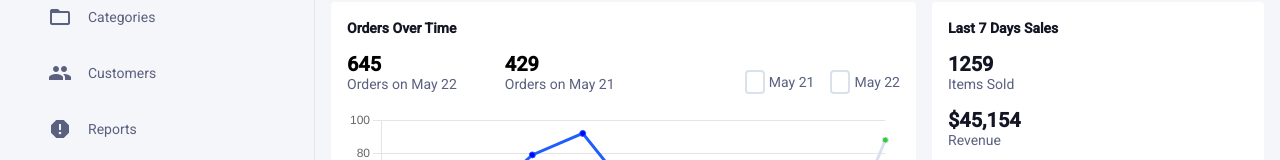
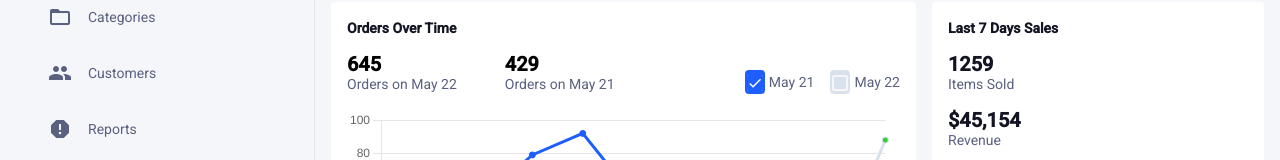
Before and after one commit to sudeshpariyar/frontend-greenbase-dashboard, an Angular app: page /dashboard in a window 1280 px wide. Shown: the part 251-411 px from the top of the page. Built offline with nearby package versions, Linux system fonts and the light colour scheme.

Commit message:
fixed the chck box

```diff
--- a/src/app/app.module.ts
+++ b/src/app/app.module.ts
@@ -22,6 +22,7 @@ import { StatusHighlightDirective } from './directives/status-highlight.directiv
 import { OrderOverTimeChartComponent } from './dashboard/order-over-time-chart/order-over-time-chart.component';
 import { LastSevenDaySalesChartComponent } from './dashboard/last-seven-day-sales-chart/last-seven-day-sales-chart.component';
 import { MatCheckboxModule } from '@angular/material/checkbox';
+import { MatRadioModule } from '@angular/material/radio';
 
 @NgModule({
   declarations: [
@@ -49,6 +50,7 @@ import { MatCheckboxModule } from '@angular/material/checkbox';
     MatDividerModule,
     MatTableModule,
     MatCheckboxModule,
+    MatRadioModule,
   ],
   providers: [],
   bootstrap: [AppComponent],
--- a/src/app/dashboard/last-seven-day-sales-chart/last-seven-day-sales-chart.component.ts
+++ b/src/app/dashboard/last-seven-day-sales-chart/last-seven-day-sales-chart.component.ts
@@ -11,7 +11,6 @@ export class LastSevenDaySalesChartComponent implements OnInit {
 
   ngOnInit(): void {
     this.createChart();
-    console.log('test', this.chart);
   }
   public chart: any;
 
--- a/src/app/dashboard/order-over-time-chart/order-over-time-chart.component.html
+++ b/src/app/dashboard/order-over-time-chart/order-over-time-chart.component.html
@@ -11,12 +11,17 @@
           <div class="order-value-date">Orders on May 21</div>
         </div>
       </div>
+
       <div class="month-date">
         <div class="order-value-date">
-          <mat-checkbox></mat-checkbox><span>May 21</span>
+          <mat-checkbox [checked]="may21Selected" (change)="changeEvent()">
+          </mat-checkbox>
+          <span>May 21</span>
         </div>
         <div class="order-value-date">
-          <mat-checkbox></mat-checkbox><span>May 22</span>
+          <mat-checkbox [checked]="!may21Selected" (change)="changeEvent()">
+          </mat-checkbox>
+          <span>May 22</span>
         </div>
       </div>
     </div>
--- a/src/app/dashboard/order-over-time-chart/order-over-time-chart.component.scss
+++ b/src/app/dashboard/order-over-time-chart/order-over-time-chart.component.scss
@@ -31,3 +31,10 @@
 .chart-container {
   padding-top: 1rem;
 }
+::ng-deep mat-checkbox .mat-checkbox-checkmark-path {
+  stroke: white !important;
+}
+.mat-checkbox-checked {
+  border-color: rgba(30, 94, 255, 1) !important;
+  background-color: rgba(30, 94, 255, 1);
+}
--- a/src/app/dashboard/order-over-time-chart/order-over-time-chart.component.ts
+++ b/src/app/dashboard/order-over-time-chart/order-over-time-chart.component.ts
@@ -8,19 +8,27 @@ import Chart from 'chart.js/auto';
 })
 export class OrderOverTimeChartComponent implements OnInit {
   constructor() {}
+  may21Selected = true;
+  public chart: any;
 
   ngOnInit(): void {
     this.createChart();
   }
-  public chart: any;
+  changeEvent = () => {
+    this.may21Selected = !this.may21Selected;
+    this.may21Selected
+      ? (this.chart.data.datasets[0].borderColor = 'rgba(30, 94, 255, 1)')
+      : (this.chart.data.datasets[0].borderColor = 'rgba(217, 225, 236, 1)');
+    !this.may21Selected
+      ? (this.chart.data.datasets[1].borderColor = 'rgba(30, 94, 255, 1)')
+      : (this.chart.data.datasets[1].borderColor = 'rgba(217, 225, 236, 1)');
+    this.chart.update();
+  };
 
   createChart() {
     this.chart = new Chart('MyChart', {
-      type: 'line', //this denotes tha type of chart
-
+      type: 'line',
       data: {
-        // values on X-Axis
-
         labels: [
           '4am',
           '5am',
@@ -37,7 +45,9 @@ export class OrderOverTimeChartComponent implements OnInit {
         datasets: [
           {
             label: 'May 21',
+            // borderColor: 'rgba(30, 94, 255, 1)',
             borderColor: 'rgba(30, 94, 255, 1)',
+
             data: [
               '14',
               '61',
@@ -51,7 +61,7 @@ export class OrderOverTimeChartComponent implements OnInit {
               '36',
               '10',
             ],
-            backgroundColor: 'blue',
+            backgroundColor: 'rgba(30, 94, 255, 1)',
           },
           {
             label: 'May 22',
--- a/src/styles.scss
+++ b/src/styles.scss
@@ -48,3 +48,14 @@ td.mat-cell {
 mat-icon {
   cursor: pointer;
 }
+.mat-checkbox-checked.mat-accent .mat-checkbox-background,
+.mat-checkbox-indeterminate.mat-accent .mat-checkbox-background {
+  background-color: rgba(30, 94, 255, 1);
+  border-color: red;
+}
+.mat-checkbox {
+  background-color: rgba(217, 225, 236, 1);
+}
+mat-checkbox.mat-checkbox-checkmark-path {
+  stroke: white !important;
+}
```
